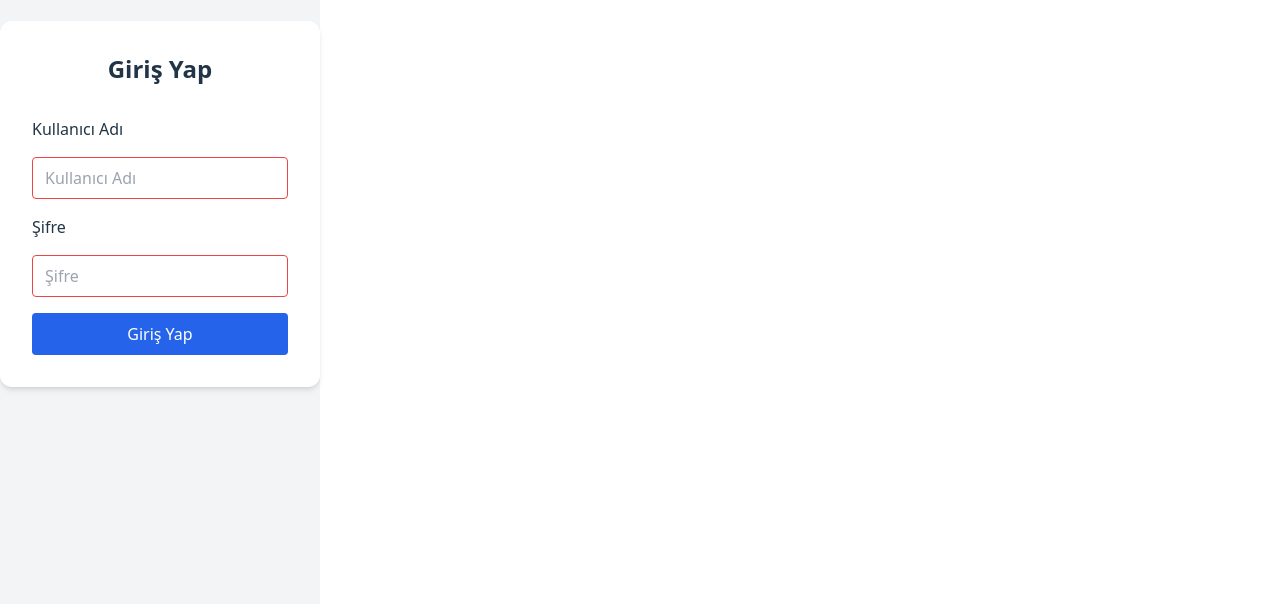
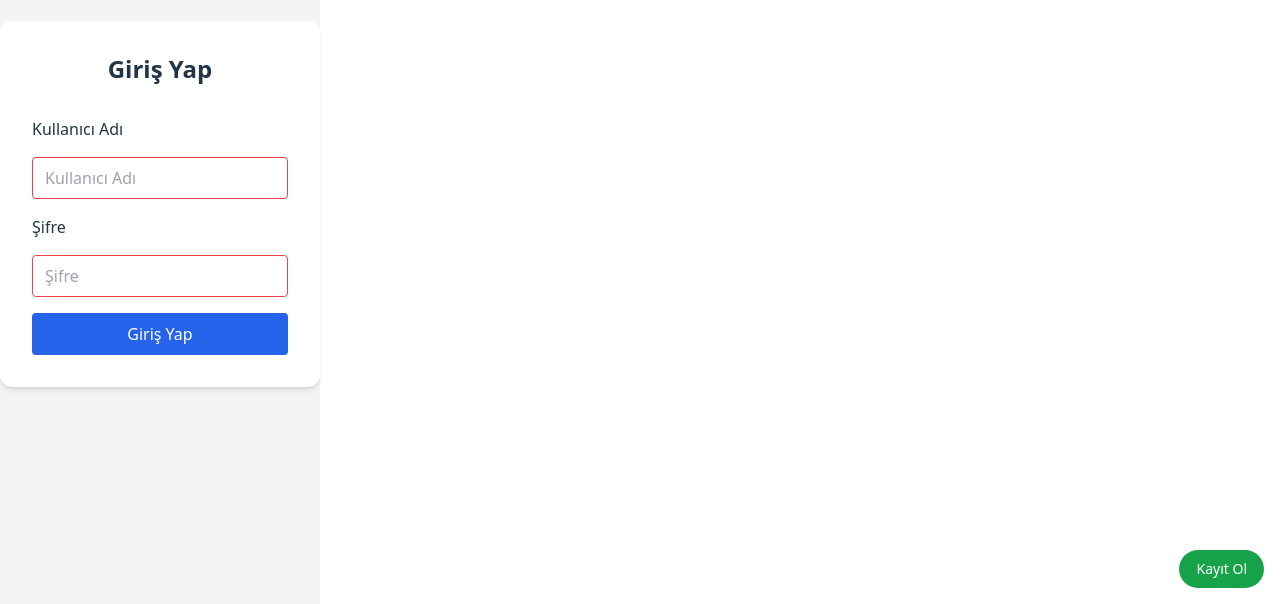
Before and after one commit to kiyanaa/ebtcarreserve, a React (Vite) app in the folder arac-frontend/: page /login in a window 1280 px wide. Shown: the part 196-800 px from the top of the page. Built offline with nearby package versions, Linux system fonts and the light colour scheme.

Commit message:
Update LoginPage.jsx

```diff
--- a/arac-frontend/src/components/LoginPage.jsx
+++ b/arac-frontend/src/components/LoginPage.jsx
@@ -42,7 +42,7 @@ function LoginPage() {
   };
 
   return (
-    <div className="flex items-center justify-center h-screen bg-gray-100">
+    <div className="relative flex items-center justify-center h-screen bg-gray-100">
       <form
         onSubmit={handleLogin}
         className="bg-white p-8 rounded-xl shadow-md w-80 flex flex-col gap-4 text-center"
@@ -77,7 +77,7 @@ function LoginPage() {
           required
         />
 
-        {/* Buton */}
+        {/* Giriş Butonu */}
         <button
           type="submit"
           className="w-full bg-blue-600 text-white py-2 rounded hover:bg-blue-700"
@@ -85,6 +85,16 @@ function LoginPage() {
           Giriş Yap
         </button>
       </form>
+
+      {/* Kayıt Ol Butonu */}
+      <div className="fixed bottom-4 right-4">
+        <button
+          onClick={() => (window.location.href = "/register")}
+          className="flex items-center justify-center px-4 py-2 bg-green-600 text-white rounded-full hover:bg-green-700 text-sm"
+        >
+          Kayıt Ol
+        </button>
+      </div>
     </div>
   );
 }
```
